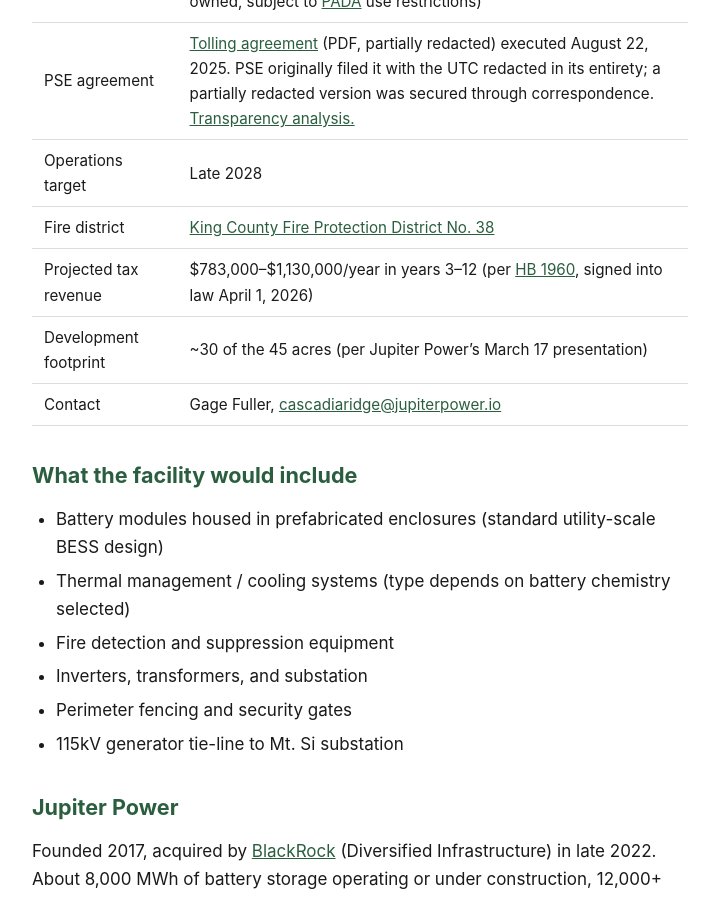
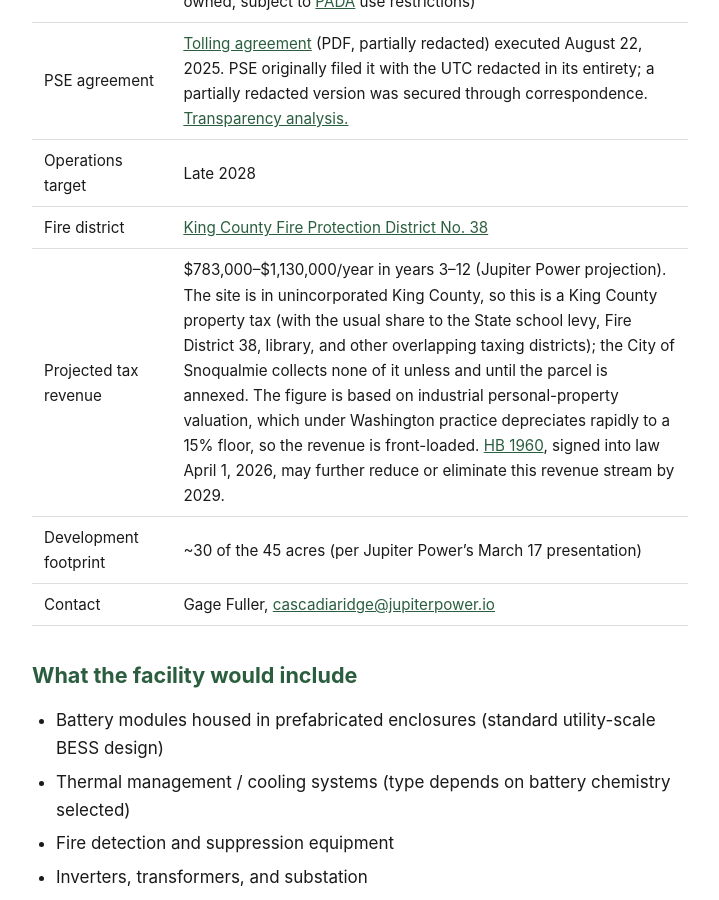
Before and after one commit to calef/cascadia-ridge-bess, a Jekyll site: the page built from _pages/project.md, in a window 1280 px wide and 900 px high, scrolled down 830 px. Shown: the whole window, without its empty margins (280-999 px from the left). Built offline with Jekyll 4.4.1, drawn with Linux system fonts in a browser that asks for light colours.

Commit message:
Deploy site 2026-04-14-151224

```diff
--- a/_pages/project.md
+++ b/_pages/project.md
@@ -16,7 +16,7 @@ title: "Project Overview"
 | PSE agreement | [Tolling agreement](/assets/ue-240532-cascadia-tolling-agreement-partial.pdf) (PDF, partially redacted) executed August 22, 2025. PSE originally filed it with the UTC redacted in its entirety; a partially redacted version was secured through correspondence. [Transparency analysis.](/ceta#transparency) |
 | Operations target | Late 2028 |
 | Fire district | [King County Fire Protection District No. 38](https://district-conditions-report.kingcounty.gov/?PIN=3624079039) |
-| Projected tax revenue | $783,000–$1,130,000/year in years 3–12 (per [HB 1960](https://app.leg.wa.gov/billsummary?BillNumber=1960&Year=2025), signed into law April 1, 2026) |
+| Projected tax revenue | $783,000–$1,130,000/year in years 3–12 (Jupiter Power projection). The site is in unincorporated King County, so this is a King County property tax (with the usual share to the State school levy, Fire District 38, library, and other overlapping taxing districts); the City of Snoqualmie collects none of it unless and until the parcel is annexed. The figure is based on industrial personal-property valuation, which under Washington practice depreciates rapidly to a 15% floor, so the revenue is front-loaded. [HB 1960](https://app.leg.wa.gov/billsummary?BillNumber=1960&Year=2025), signed into law April 1, 2026, may further reduce or eliminate this revenue stream by 2029. |
 | Development footprint | ~30 of the 45 acres (per Jupiter Power's March 17 presentation) |
 | Contact | Gage Fuller, [cascadiaridge@jupiterpower.io](mailto:cascadiaridge@jupiterpower.io) |
 
```
